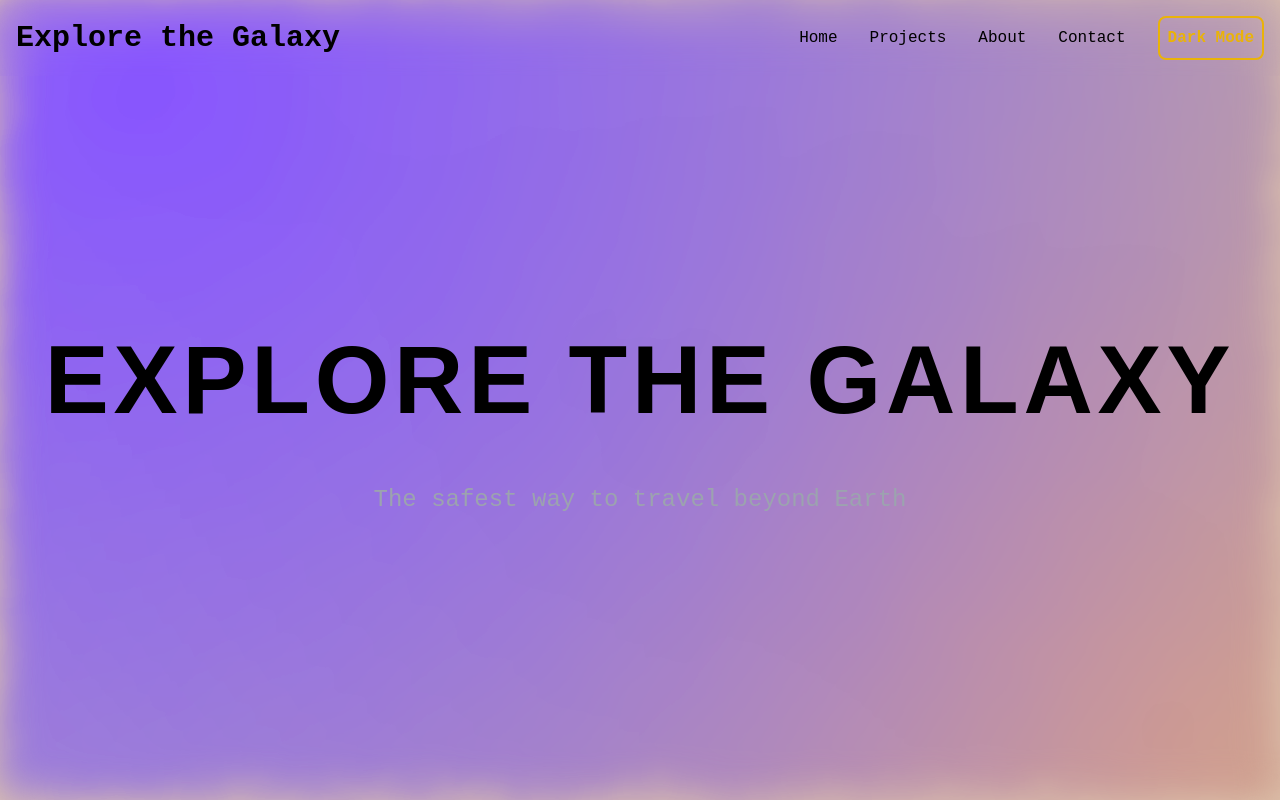
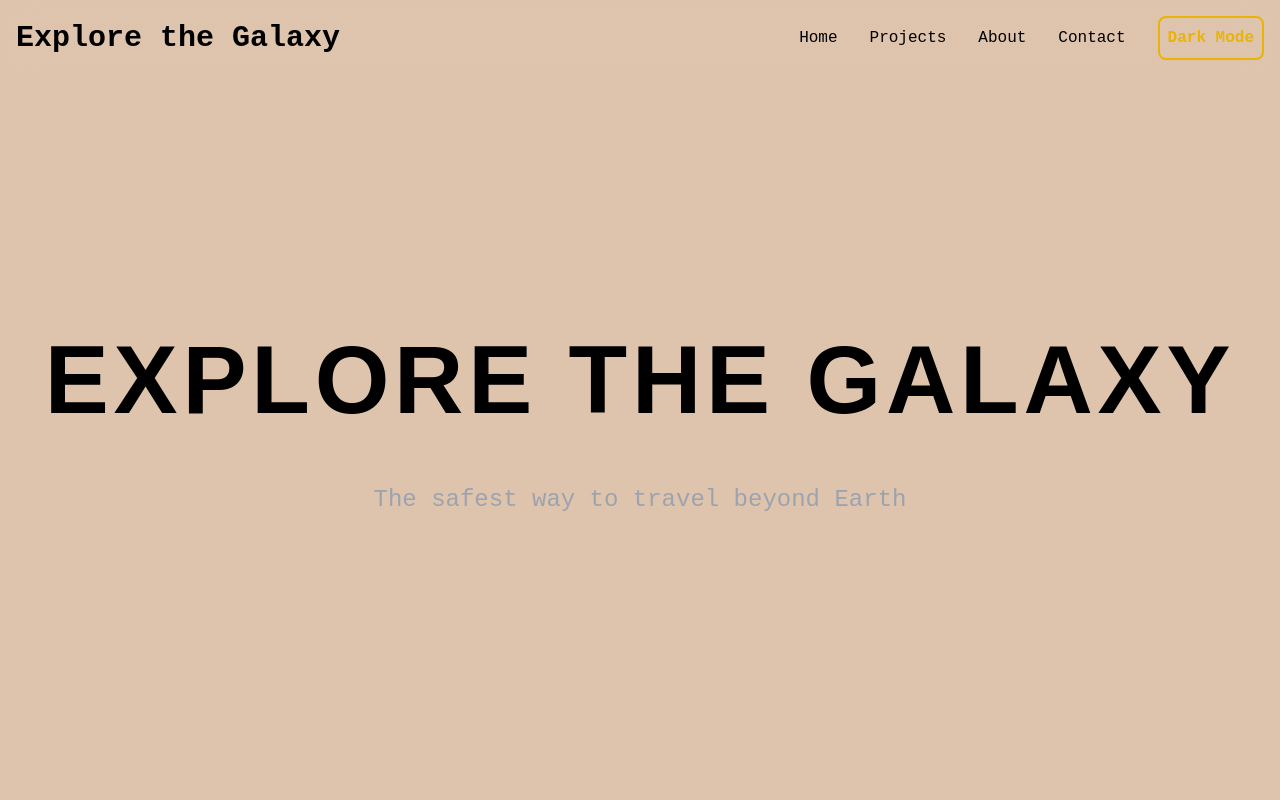
Before and after one commit to dillguill/dillguill.github.io, a Next.js app: page / in a window 1280 px wide. Shown: the top 800 px of the page. Built offline with nearby package versions, Linux system fonts and the light colour scheme.

Commit message:
Reverted Changes

```diff
--- a/src/app/components/ScrollGradientBackground.js
+++ /dev/null
@@ -1,26 +0,0 @@
-"use client";
-
-import { useEffect } from 'react';
-
-export default function ScrollGradientBackground() {
-  useEffect(() => {
-    const handleScroll = () => {
-      // Get the scroll position as a percentage of the total scroll height
-      const scrollPosition = window.scrollY / (document.body.scrollHeight - window.innerHeight);
-
-      // Map the scroll position to control the background position
-      const backgroundPositionX = scrollPosition * 200; // Adjust this value for movement speed
-
-      // Update the CSS variable for the background position
-      document.documentElement.style.setProperty('--bg-position-x', `${backgroundPositionX}%`);
-    };
-
-    // Attach scroll event listener
-    window.addEventListener('scroll', handleScroll);
-
-    // Cleanup the event listener on component unmount
-    return () => window.removeEventListener('scroll', handleScroll);
-  }, []);
-
-  return null; // This component doesn't render anything
-}
--- a/src/app/globals.css
+++ b/src/app/globals.css
@@ -1,4 +1,3 @@
-
 @tailwind base;
 @tailwind components;
 @tailwind utilities;
@@ -25,35 +24,3 @@ h1, h2, h3, h4, h5, h6 {
   padding: 20px; /* Some padding for content inside the frosted area */
   z-index: 1; /* Make sure it's on top of the orbs */
 }
-
-/* Optimized oil gradient background */
-.oil-gradient-bg {
-  position: fixed;
-  top: 0;
-  left: 0;
-  width: 100%;
-  height: 100%;
-  z-index: -1;
-
-  background: radial-gradient(circle at 30% 30%, #85f, transparent),
-              radial-gradient(circle at 70% 70%, #fc4, transparent),
-              radial-gradient(circle at 50% 50%, #4cf, transparent),
-              radial-gradient(circle at 80% 20%, #ff5, transparent);
-  background-size: 200% 200%;
-
-  filter: blur(20px) url(#ripple);  /* Reduced blur and added ripple effect */
-  animation: moveGradient 15s ease infinite;  /* Slowed down the animation for smoother effect */
-}
-
-/* Optimized background animation */
-@keyframes moveGradient {
-  0% {
-    background-position: 0% 0%;
-  }
-  50% {
-    background-position: 50% 50%;  /* Slower movement */
-  }
-  100% {
-    background-position: 0% 0%;
-  }
-}
--- a/src/app/layout.js
+++ b/src/app/layout.js
@@ -1,4 +1,3 @@
-
 import "./globals.css";
 import Navbar from "./components/Navbar";
 
@@ -11,21 +10,13 @@ export default function RootLayout({ children }) {
   return (
     <html lang="en">
       <body className="min-h-screen bg-beige dark:bg-space-gray dark:text-white transition-colors duration-500">
-        {/* SVG ripple filter */}
-        <svg style={{ position: "absolute", width: 0, height: 0 }}>
-          <filter id="ripple">
-            <feTurbulence type="fractalNoise" baseFrequency="0.01" numOctaves="3" result="noise" />
-            <feDisplacementMap in="SourceGraphic" in2="noise" scale="20" />  {/* Reduced scale for less intensity */}
-          </filter>
-        </svg>
+        <Navbar />
+        {/* Main Content */}
+        <main className="min-h-screen p-6">
+          {children}  {/* This will render the page-specific content */}
+        </main>
 
-        {/* Oil gradient background with automatic movement */}
-        <div className="oil-gradient-bg"></div>
-
-        <Navbar />
-        <main className="min-h-screen p-6">
-          {children}
-        </main>
+        {/* Footer */}
         <footer className="p-4 text-center">
           <p>© 2024 Dillon Guillory Portfolio. All rights reserved.</p>
         </footer>
```
